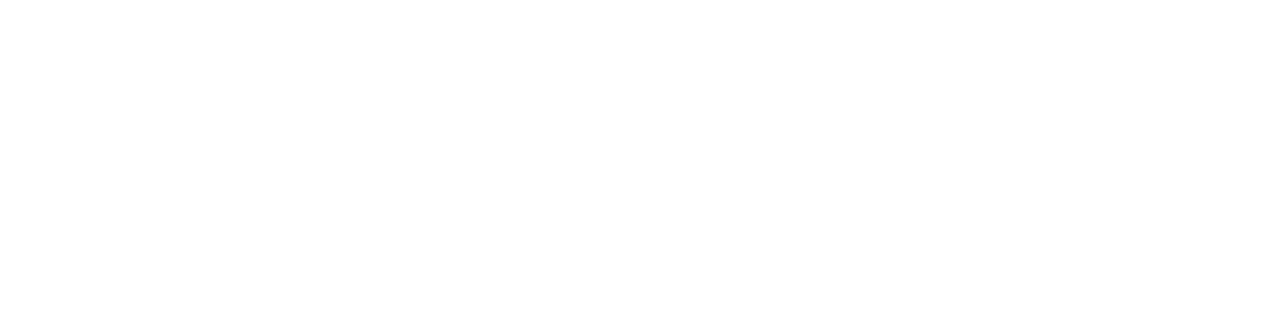
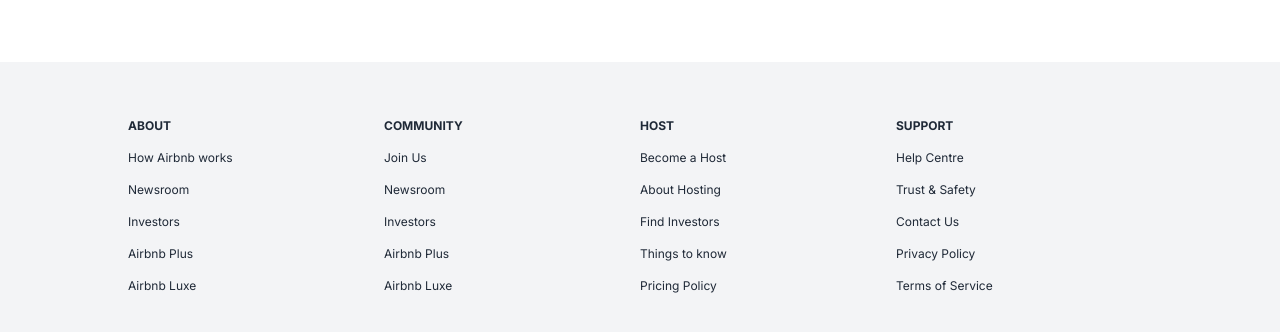
Before and after one commit to QurayshSaif/airbnb, a Next.js app: page / in a window 1280 px wide. Shown: the part 1902-2234 px from the top of the page. Before the commit the page ends 1964 px from the top, so only its background shows below. Built offline with nearby package versions, Linux system fonts and the light colour scheme.

Commit message:
added footer

```diff
--- a/app/page.js
+++ b/app/page.js
@@ -5,6 +5,7 @@
 import cardsData from "../data/cardData.json";
 import MediumCard from "@/components/MediumCard";
 import LargeCard from "@/components/LargeCard";
+import Footer from "@/components/Footer";
 
 Home.getInitialProps = async () => {
   const exploreData = await fetch("https://links.papareact.com/pyp").then(
@@ -57,6 +58,7 @@
           buttonText="Get Inspired"
         />
       </main>
+      <Footer />
     </>
   );
 }
--- /dev/null
+++ b/components/Footer.jsx
@@ -0,0 +1,38 @@
+export default function Footer() {
+  return (
+    <div className="grid sm:grid-cols-2 md:grid-cols-4 gap-y-10 px-32 py-14 bg-gray-100 text-gray-600">
+      <div className="space-y-4 text-xs text-gray-800">
+        <h5 className="font-bold">ABOUT</h5>
+        <p>How Airbnb works</p>
+        <p>Newsroom</p>
+        <p>Investors</p>
+        <p>Airbnb Plus</p>
+        <p>Airbnb Luxe</p>
+      </div>
+      <div className="space-y-4 text-xs text-gray-800">
+        <h5 className="font-bold">COMMUNITY</h5>
+        <p>Join Us</p>
+        <p>Newsroom</p>
+        <p>Investors</p>
+        <p>Airbnb Plus</p>
+        <p>Airbnb Luxe</p>
+      </div>
+      <div className="space-y-4 text-xs text-gray-800">
+        <h5 className="font-bold">HOST</h5>
+        <p>Become a Host</p>
+        <p>About Hosting</p>
+        <p>Find Investors</p>
+        <p>Things to know</p>
+        <p>Pricing Policy</p>
+      </div>
+      <div className="space-y-4 text-xs text-gray-800">
+        <h5 className="font-bold">SUPPORT</h5>
+        <p>Help Centre</p>
+        <p>Trust & Safety</p>
+        <p>Contact Us</p>
+        <p>Privacy Policy</p>
+        <p>Terms of Service</p>
+      </div>
+    </div>
+  );
+}
```
